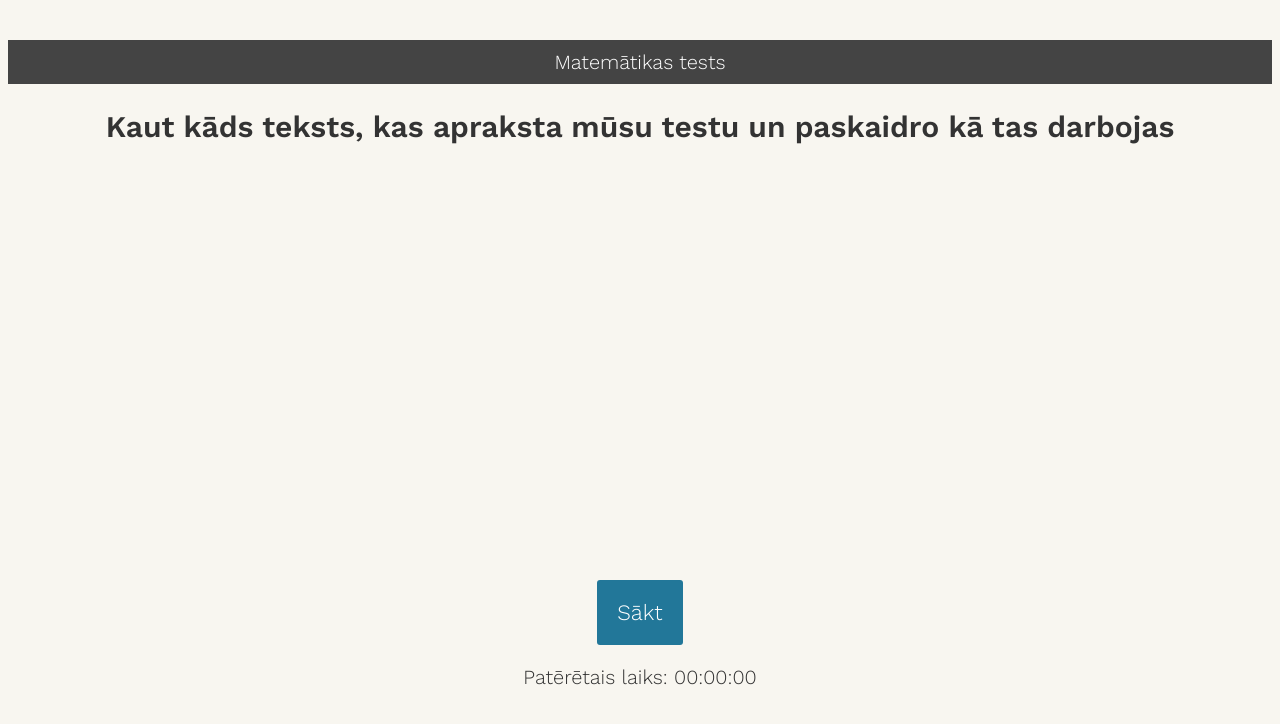
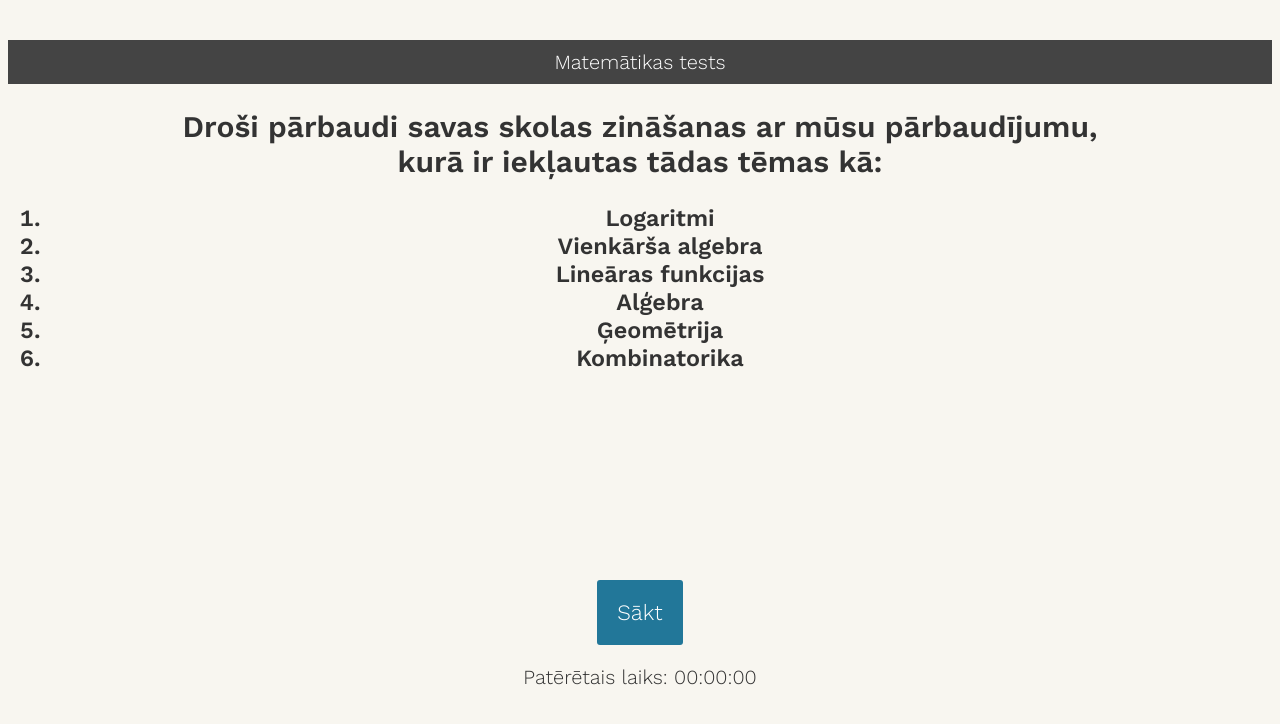
Before and after one commit to OElksnitis/WebLietojumi, a plain HTML site: page index.html in a window 1280 px wide. Drawn offline with nearby package versions, Linux system fonts and the light colour scheme.

Commit message:
Update index.html

```diff
--- a/index.html
+++ b/index.html
@@ -13,7 +13,21 @@
             <div id="quiz"></div>
             <div id="intro">
                 <h1 >Matemātikas tests</h1>
-                <h2>Kaut kāds teksts, kas apraksta mūsu testu un paskaidro kā tas darbojas</h2>
+                <h2>
+                    Droši pārbaudi savas skolas zināšanas ar mūsu pārbaudījumu,<br>
+                    kurā ir iekļautas tādas tēmas kā:
+                </h2>
+                <h3>
+                    <ol>
+                        <li>Logaritmi</li>
+                        <li>Vienkārša algebra</li>
+                        <li>Lineāras funkcijas</li>
+                        <li>Alģebra</li>
+                        <li>Ģeomētrija</li>
+                        <li>Kombinatorika</li>
+                    </ol>
+                </h3>
+
             </div>
         </div>
         <button id="previous">Iepriekšējais jautājums</button>
```
